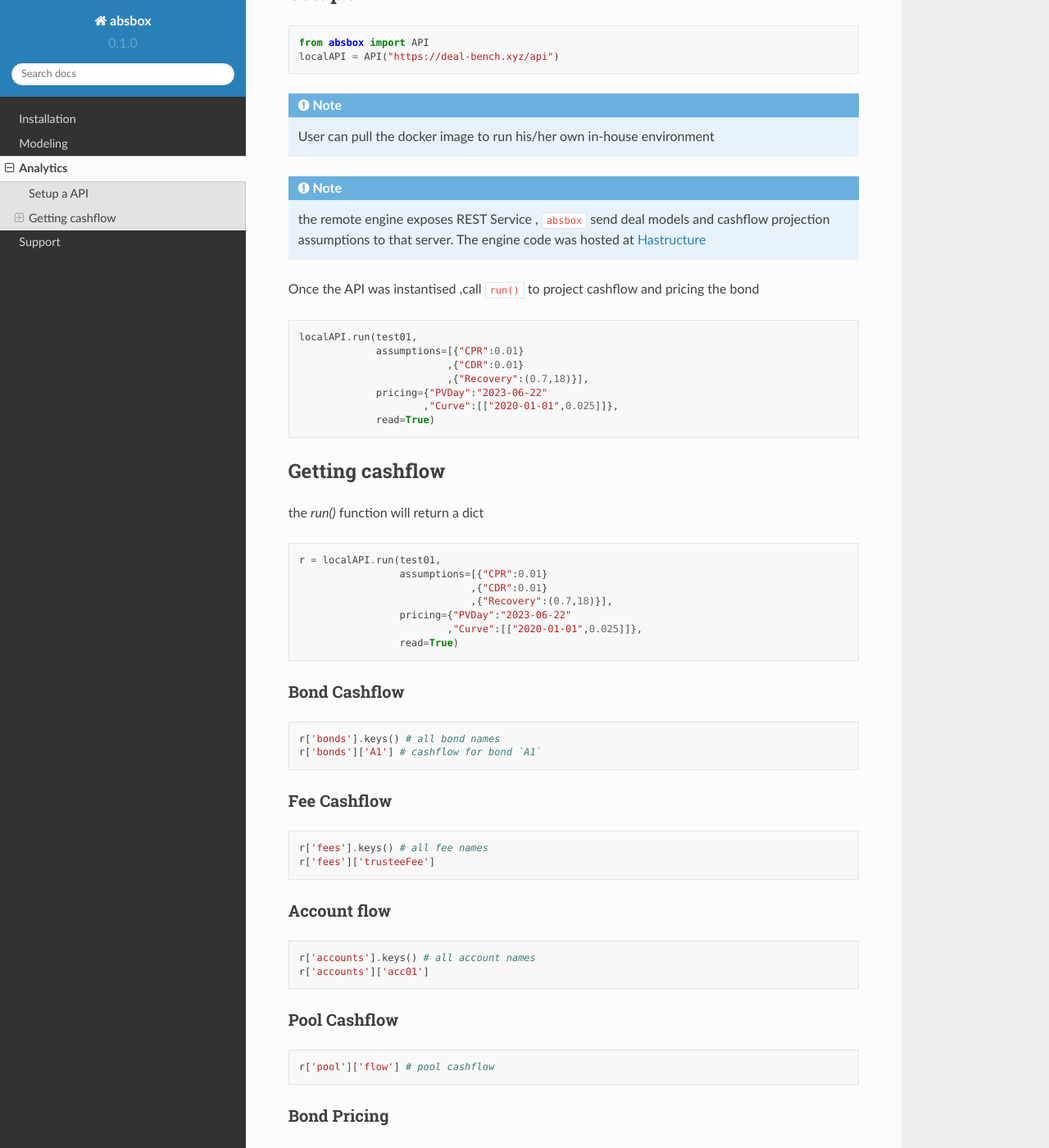
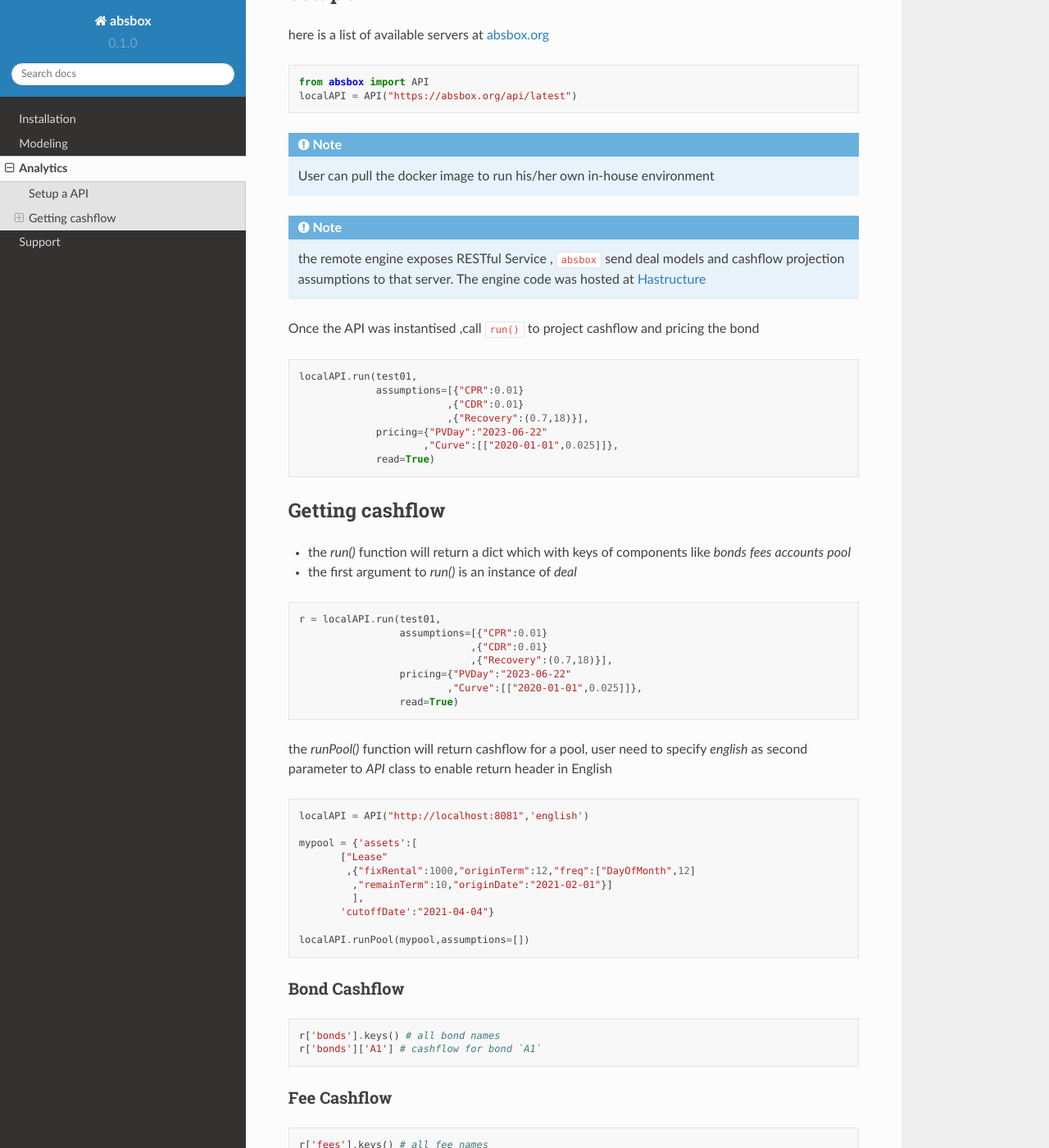
Before and after one commit to yellowbean/absbox-doc, a Sphinx documentation site: the page built from docs/source/analytics.rst, in a window 1280 px wide and 1400 px high, scrolled down 410 px. Shown: the whole window at 82% size. Built offline with Sphinx 7.4.7 and the Read the Docs theme 2.0.0, drawn with Linux system fonts in a browser that asks for light colours.

Commit message:
Add sample for pool cashflow

```diff
--- a/docs/source/analytics.rst
+++ b/docs/source/analytics.rst
@@ -1,5 +1,5 @@
 Analytics
-====
+==============
 
 .. autosummary::
    :toctree: generate
@@ -10,12 +10,15 @@ Analytics
 
 
 Setup a API
------
+----------------
+
+
+here is a list of available servers at `absbox.org <https://absbox.org>`_
 
 .. code-block:: python
 
    from absbox import API
-   localAPI = API("https://deal-bench.xyz/api")
+   localAPI = API("https://absbox.org/api/latest")
 
 
 .. note::
@@ -23,7 +26,7 @@ Setup a API
 
 
 .. note::
-   the remote engine exposes REST Service , ``absbox`` send deal models and cashflow projection assumptions to that server.
+   the remote engine exposes RESTful Service , ``absbox`` send deal models and cashflow projection assumptions to that server.
    The engine code was hosted at `Hastructure <https://github.com/yellowbean/Hastructure>`_
 
 
@@ -40,8 +43,10 @@ Once the API was instantised ,call ``run()`` to project cashflow and pricing the
                read=True)
 
 Getting cashflow
-----
-the `run()` function will return a dict
+------------------
+
+* the `run()` function will return a dict which with keys of components like `bonds` `fees` `accounts` `pool`
+* the first argument to `run()` is an instance of `deal`
 
 .. code-block:: python
 
@@ -53,8 +58,26 @@ the `run()` function will return a dict
                             ,"Curve":[["2020-01-01",0.025]]},
                     read=True)
 
+
+the `runPool()` function will return cashflow for a pool, user need to specify `english` as second parameter to `API` class to enable return header in English
+
+.. code-block:: python
+
+   localAPI = API("http://localhost:8081",'english')
+
+   mypool = {'assets':[
+          ["Lease"
+           ,{"fixRental":1000,"originTerm":12,"freq":["DayOfMonth",12]
+            ,"remainTerm":10,"originDate":"2021-02-01"}]
+            ],
+          'cutoffDate':"2021-04-04"}
+
+   localAPI.runPool(mypool,assumptions=[])
+
+
+
 Bond Cashflow
-^^^^
+^^^^^^^^^^^^^^^^
 
 .. code-block:: python
 
@@ -62,15 +85,15 @@ Bond Cashflow
    r['bonds']['A1'] # cashflow for bond `A1`
 
 Fee Cashflow
-^^^^
+^^^^^^^^^^^^^^
 
 .. code-block:: python
 
    r['fees'].keys() # all fee names
    r['fees']['trusteeFee']
 
-Account flow
-^^^^
+Account Cashflow
+^^^^^^^^^^^^
 
 .. code-block:: python
 
@@ -79,7 +102,7 @@ Account flow
 
 
 Pool Cashflow
-^^^^
+^^^^^^^^^^^^^^^
 
 .. code-block:: python
 
@@ -87,7 +110,7 @@ Pool Cashflow
 
 
 Bond Pricing
-^^^^
+^^^^^^^^^^^^^
 
 if passing `pricing` in the `run`, then response would have a key `pricing`
 
--- a/docs/source/deal_sample/test01.py
+++ b/docs/source/deal_sample/test01.py
@@ -1,3 +1,5 @@
+from absbox.local.generic import Generic
+
 test01 = Generic(
     "TEST01"
     ,{"cutoff":"2021-03-01","closing":"2021-06-15","firstPay":"2021-07-26"
@@ -33,9 +35,9 @@ test01 = Generic(
          ,["payPrin","acc01",["B"]]
          ,["payResidual","acc01","B"]
      ]}
-    ,(["CollectedInterest","acc01"]
+    ,[["CollectedInterest","acc01"]
       ,["CollectedPrincipal","acc01"]
       ,["CollectedPrepayment","acc01"]
-      ,["CollectedRecoveries","acc01"])
+      ,["CollectedRecoveries","acc01"]]
     ,None
     ,None)
--- a/docs/source/installation.rst
+++ b/docs/source/installation.rst
@@ -54,7 +54,10 @@ Public Server vs Self-hosted
 .. code-block:: python
 
    from absbox import API
-   localAPI = API("https://deal-bench.xyz/api")
+   localAPI = API("https://absbox.org/api/latest")
+
+   # optinally adding a `english` to enable all resp is translated to English
+   localAPI = API("https://absbox.org/api/latest",'english')
 
 * For public server list, pls visit `absbox.org <https://absbox.org>`_
 * If user want to have a self-hosted server
--- a/docs/source/modeling.rst
+++ b/docs/source/modeling.rst
@@ -204,6 +204,9 @@ Mortgage
           ,"currentRate":0.08
           ,"remainTerms":20
           ,"status":"current"}]]
+
+
+
 
 Accounts
 ---------
```
